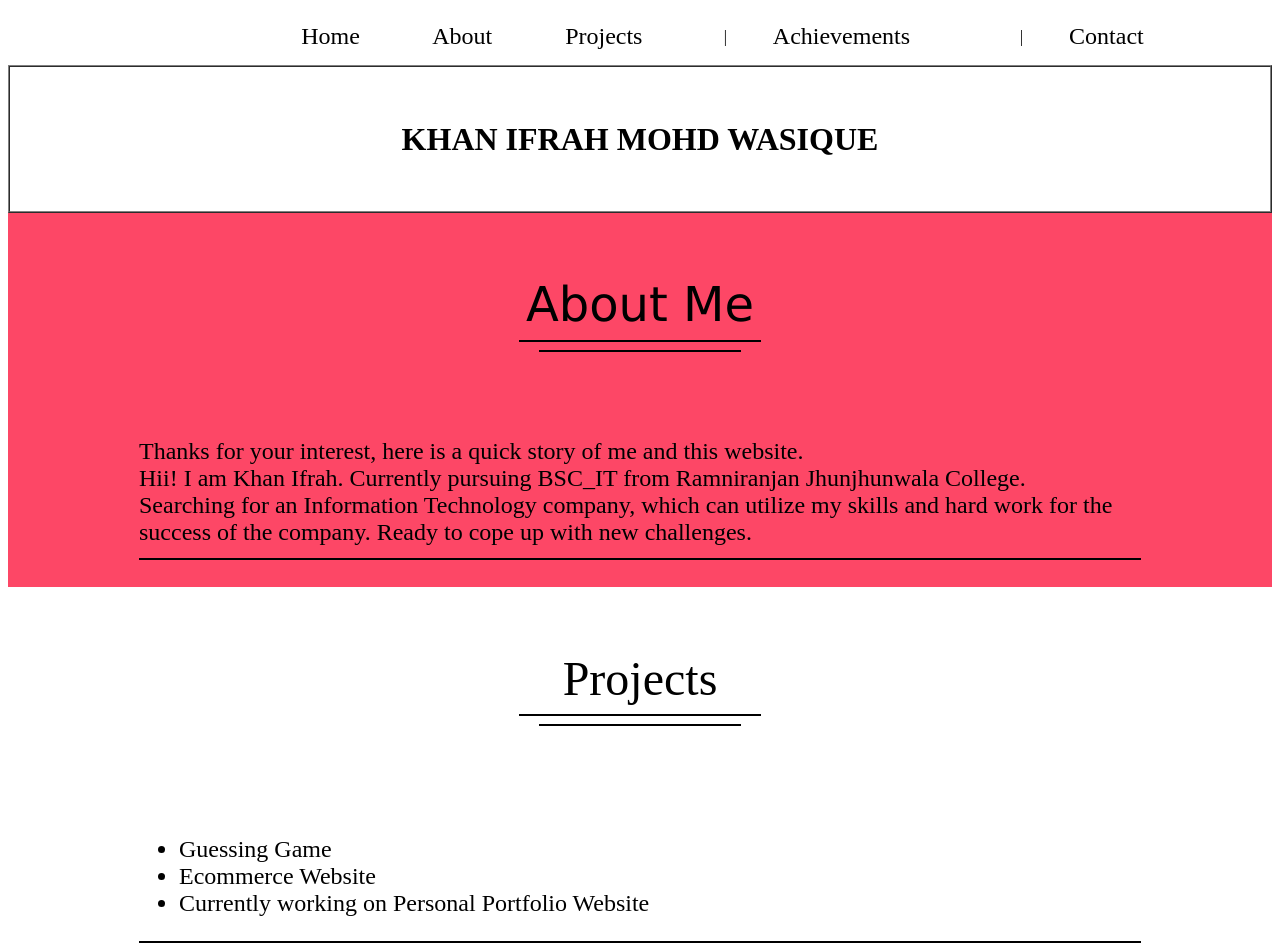
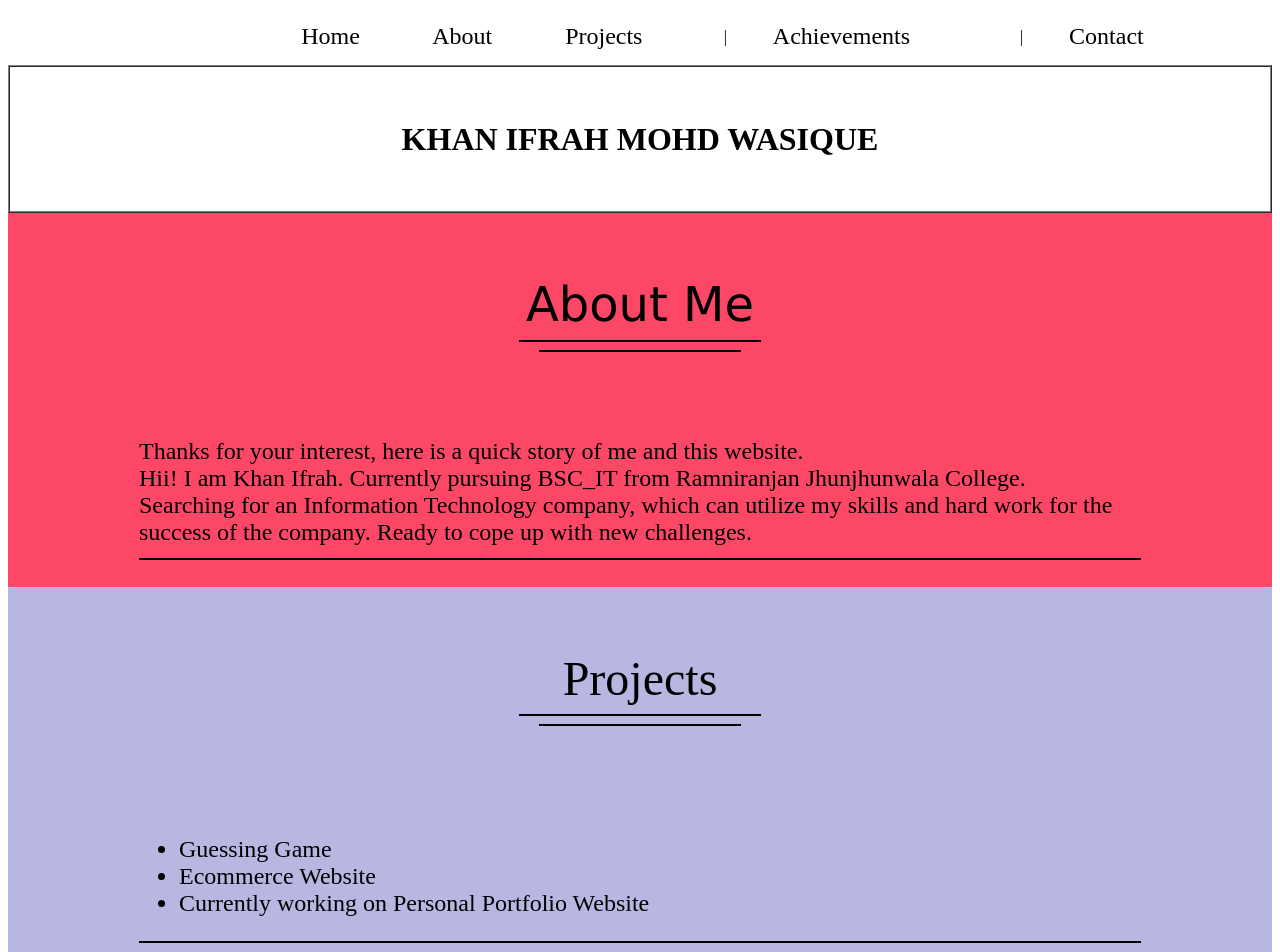
Before and after one commit to Ifrah1230/MyPortfolio, a plain HTML site: page index.html in a window 1280 px wide. Shown: the top 952 px of the page. Drawn offline with Linux system fonts and the light colour scheme.

Commit message:
Update index.html

```diff
--- a/index.html
+++ b/index.html
@@ -158,7 +158,7 @@
 
     <!--Projects(start)-->
     <table id="projects" border="0" width="100%"
-        cellpadding="0" cellspacing="0" bgcolor="white">
+        cellpadding="0" cellspacing="0" bgcolor="#b7b7e2">
         <tr>
             <td>
                 <table border="0" cellpadding="15"
```
